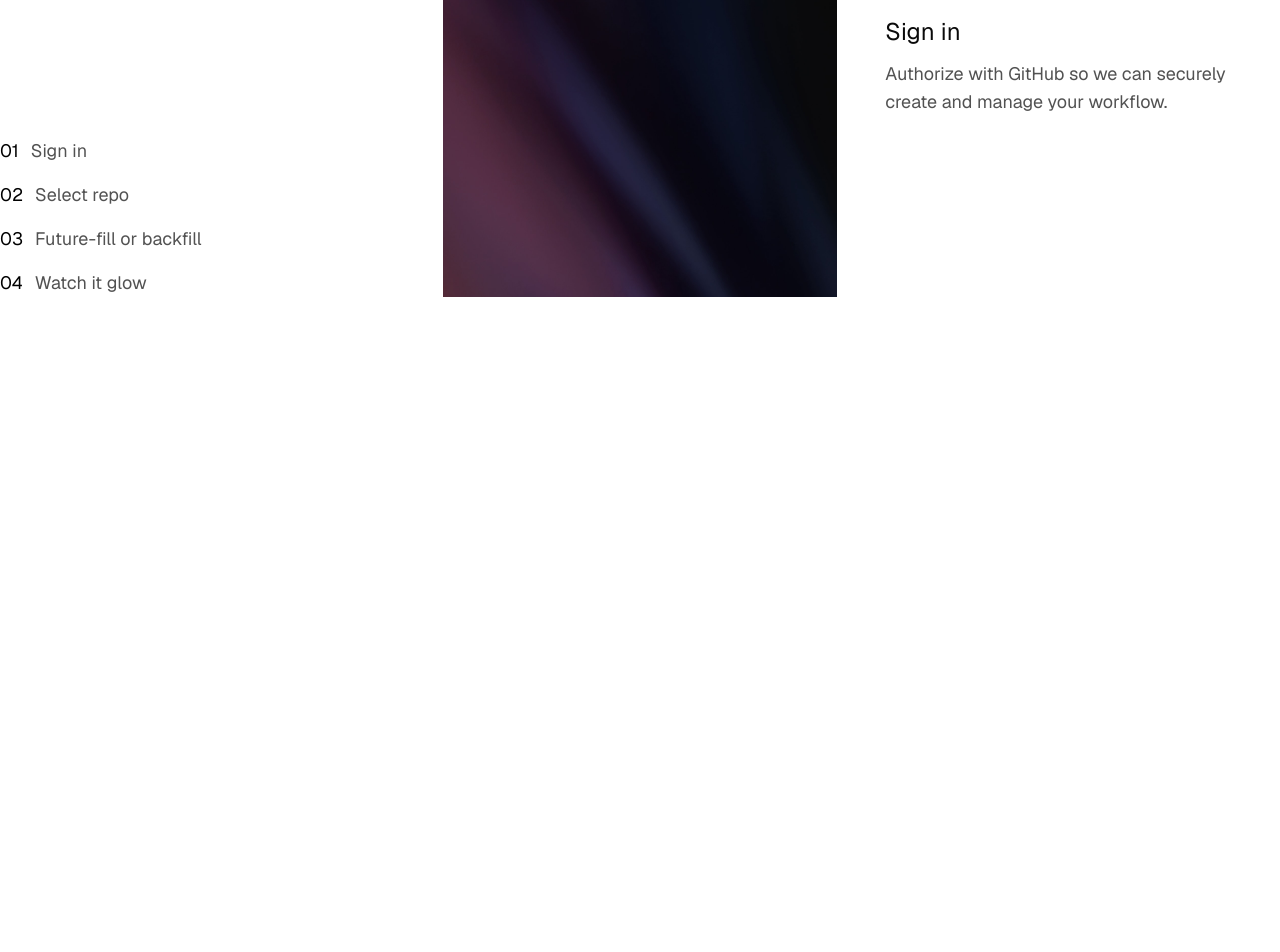
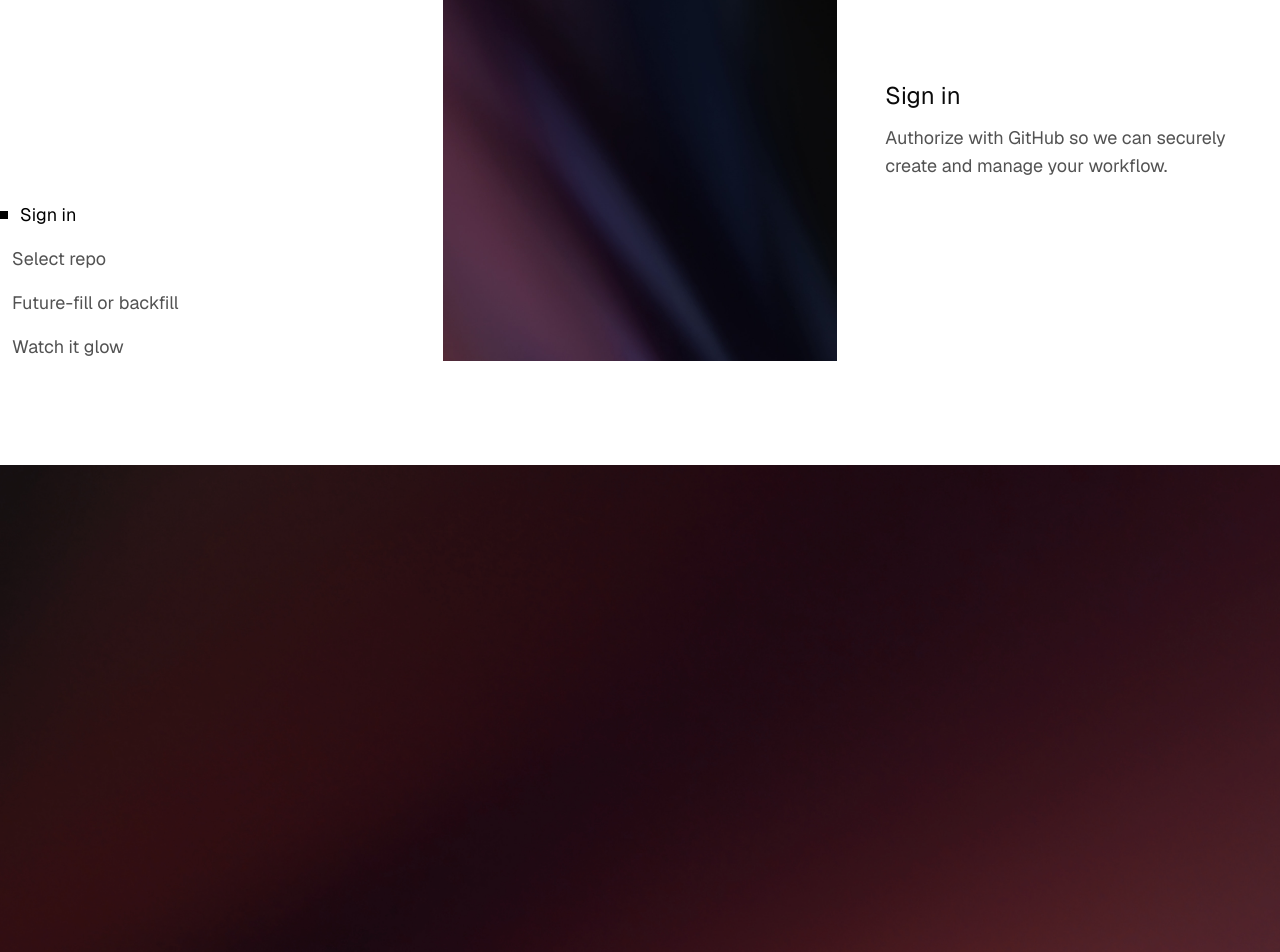
Before and after one commit to Utkarshrajmishra/streamify, a Next.js app: page / in a window 1280 px wide. Shown: the part 2240-3192 px from the top of the page. Before the commit the page ends 2617 px from the top, so only its background shows below. Built offline with nearby package versions, Linux system fonts and the light colour scheme.

Commit message:
Fix: Text Animation

```diff
--- a/app/page.tsx
+++ b/app/page.tsx
@@ -3,6 +3,7 @@ import Header from "@/components/landing/header";
 import Hero from "@/components/landing/hero";
 import Message1 from "@/components/landing/message-1";
 import Process from "@/components/landing/process";
+import Purpose from "@/components/landing/purpose";
 
 export default function Home() {
   return (
@@ -14,6 +15,7 @@ export default function Home() {
         <Features/>
         <Message1/>
         <Process/>
+        <Purpose/>
     </div>
   );
 }
--- a/components/landing/message-1.tsx
+++ b/components/landing/message-1.tsx
@@ -4,7 +4,7 @@ import Image from "next/image";
 import TextAnimation from "./text-animation";
 const Message1 = () => {
     return(
-        <section className="w-full  text-left  items-center justify-center flex bg-neutral-950 py-20 text-white">
+        <section className="w-full mt-10 text-left  items-center justify-center flex bg-neutral-950 py-20 text-white">
             <Wrapper>
                 <div className="flex justify-between gap-3">
         <p className="text-5xl font-[400] max-w-2xl font-sans">EnactGit is not affiliated with GitHub. <span className="text-neutral-400">It requests only the scopes needed to run fills via your own workflows, and you can revoke access anytime.</span>
--- a/components/landing/process.tsx
+++ b/components/landing/process.tsx
@@ -2,7 +2,7 @@ import Wrapper from "./wrapper";
 
 const Process = () => {
   return (
-    <section className="py-20 w-full flex justify-center font-sans">
+    <section className="py-26 w-full flex justify-center font-sans">
       <Wrapper>
         <div className="grid grid-cols-3 gap-12 items-center">
 
@@ -13,17 +13,17 @@ const Process = () => {
   </h2>
 
   <ul className="mt-auto space-y-4 text-lg text-neutral-600">
-    <li className="flex items-center gap-3">
-      <span className="text-black">01</span> Sign in
+    <li className="flex items-center gap-3 text-black">
+      <span className="bg-black h-2 w-2"></span> Sign in
     </li>
     <li className="flex items-center gap-3">
-      <span className="text-black">02</span> Select repo
+      <span className="text-black"></span> Select repo
     </li>
     <li className="flex items-center gap-3">
-      <span className="text-black">03</span> Future-fill or backfill
+      <span className="text-black"></span> Future-fill or backfill
     </li>
     <li className="flex items-center gap-3">
-      <span className="text-black">04</span> Watch it glow
+      <span className="text-black"></span> Watch it glow
     </li>
   </ul>
 </div>
--- /dev/null
+++ b/components/landing/purpose.tsx
@@ -0,0 +1,13 @@
+const Purpose = () => {
+  return (
+    <section className="w-full pb-12 h-[600px] overflow-hidden">
+      <img
+        src="/slider-bg.jpg"
+        alt="Purpose background"
+        className="w-full h-full object-cover"
+      />
+    </section>
+  );
+};
+
+export default Purpose;
```
Also changed, not shown: public/slider-bg.jpg (added).
